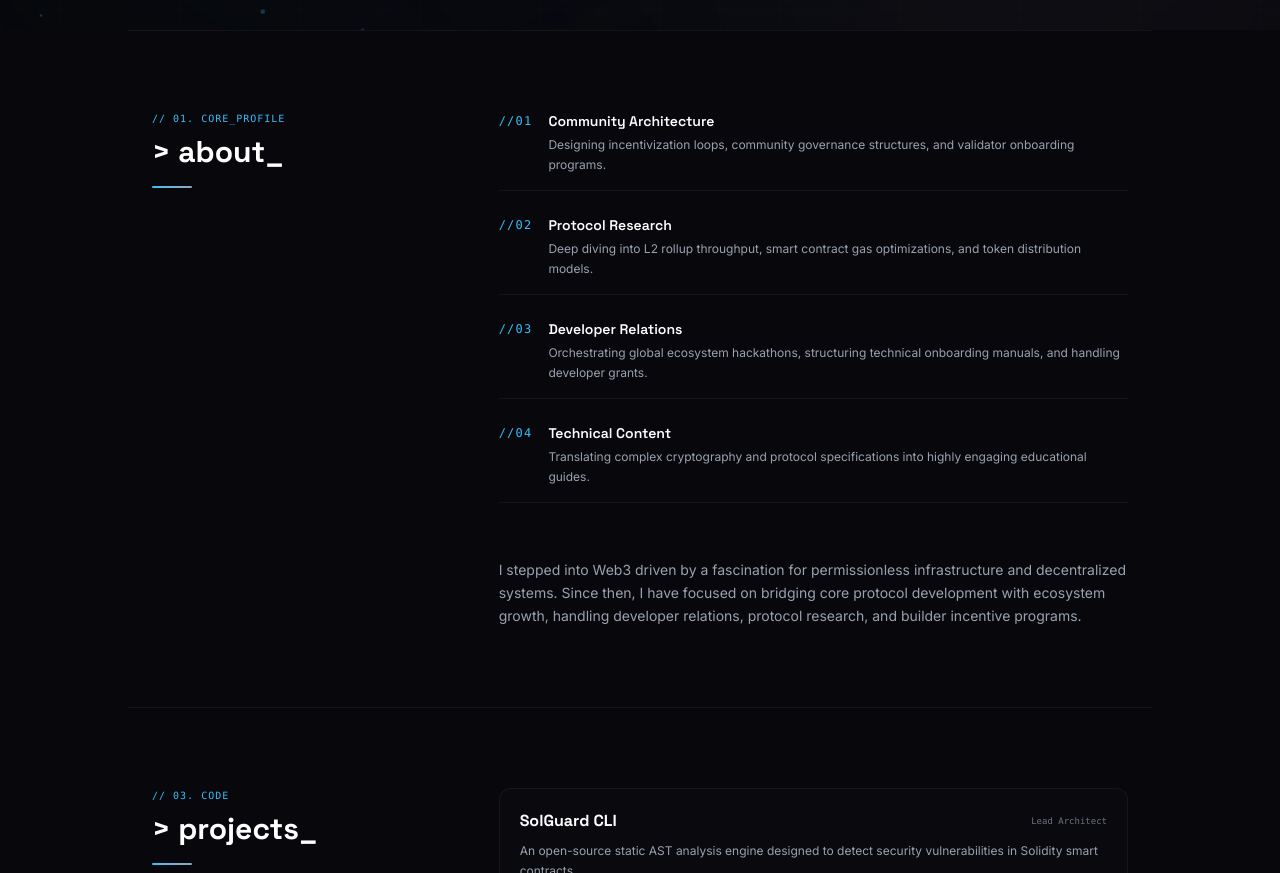
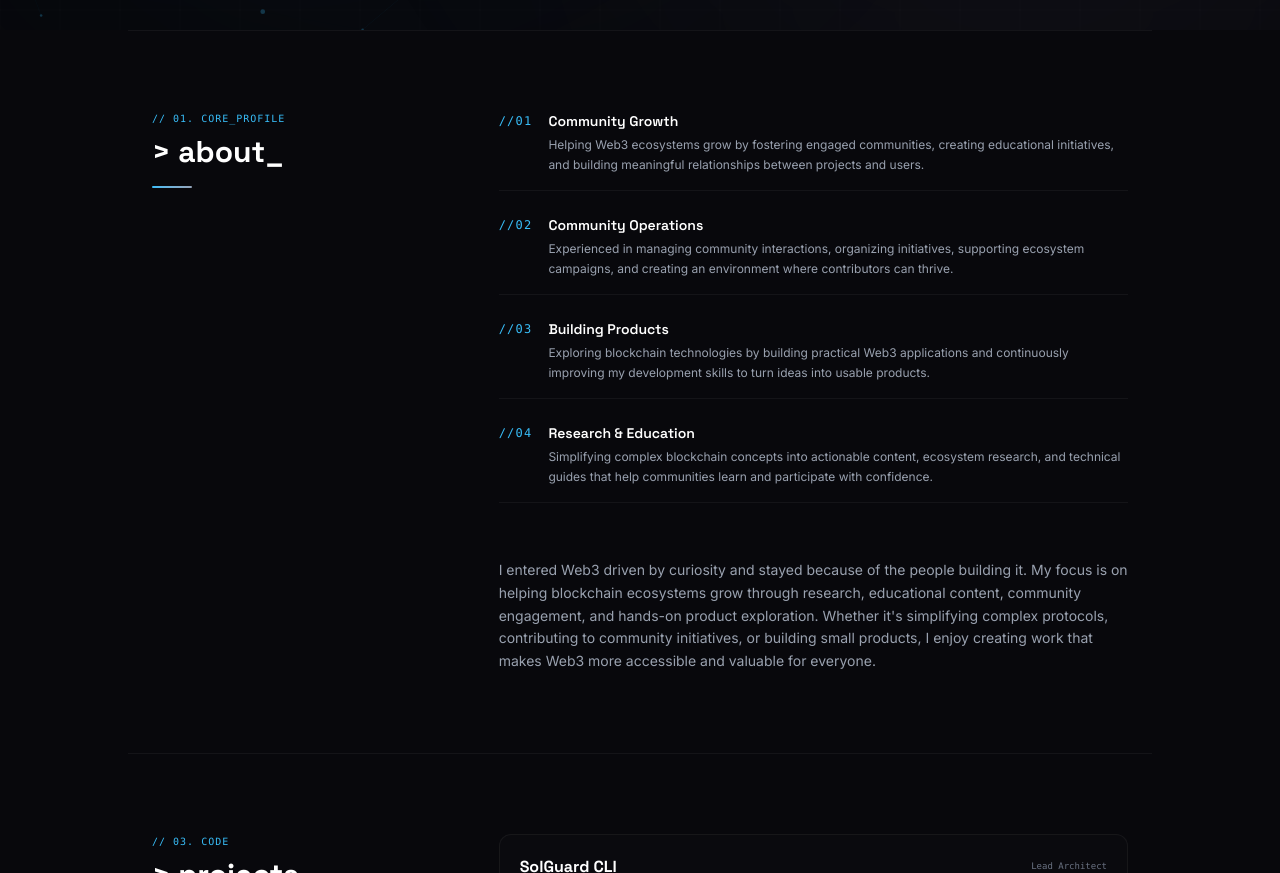
Before and after one commit to shhuubbhh/web3-Portfolio, a React (Vite) app: page / in a window 1280 px wide. Shown: the part 770-1643 px from the top of the page. Built offline with nearby package versions, Linux system fonts and the light colour scheme.

Commit message:
docs: update about section competencies and bio

```diff
--- a/src/components/About.tsx
+++ b/src/components/About.tsx
@@ -5,23 +5,23 @@ export const About: React.FC = () => {
   const competencies = [
     {
       index: '01',
-      title: 'Community Architecture',
-      description: 'Designing incentivization loops, community governance structures, and validator onboarding programs.'
+      title: 'Community Growth',
+      description: 'Helping Web3 ecosystems grow by fostering engaged communities, creating educational initiatives, and building meaningful relationships between projects and users.'
     },
     {
       index: '02',
-      title: 'Protocol Research',
-      description: 'Deep diving into L2 rollup throughput, smart contract gas optimizations, and token distribution models.'
+      title: 'Community Operations',
+      description: 'Experienced in managing community interactions, organizing initiatives, supporting ecosystem campaigns, and creating an environment where contributors can thrive.'
     },
     {
       index: '03',
-      title: 'Developer Relations',
-      description: 'Orchestrating global ecosystem hackathons, structuring technical onboarding manuals, and handling developer grants.'
+      title: 'Building Products',
+      description: 'Exploring blockchain technologies by building practical Web3 applications and continuously improving my development skills to turn ideas into usable products.'
     },
     {
       index: '04',
-      title: 'Technical Content',
-      description: 'Translating complex cryptography and protocol specifications into highly engaging educational guides.'
+      title: 'Research & Education',
+      description: 'Simplifying complex blockchain concepts into actionable content, ecosystem research, and technical guides that help communities learn and participate with confidence.'
     }
   ];
 
@@ -79,7 +79,7 @@ export const About: React.FC = () => {
             className="text-gray-400 text-xs md:text-sm leading-relaxed space-y-4 pt-4 font-sans"
           >
             <p>
-              I stepped into Web3 driven by a fascination for permissionless infrastructure and decentralized systems. Since then, I have focused on bridging core protocol development with ecosystem growth, handling developer relations, protocol research, and builder incentive programs.
+              I entered Web3 driven by curiosity and stayed because of the people building it. My focus is on helping blockchain ecosystems grow through research, educational content, community engagement, and hands-on product exploration. Whether it's simplifying complex protocols, contributing to community initiatives, or building small products, I enjoy creating work that makes Web3 more accessible and valuable for everyone.
             </p>
           </motion.div>
         </div>
```
